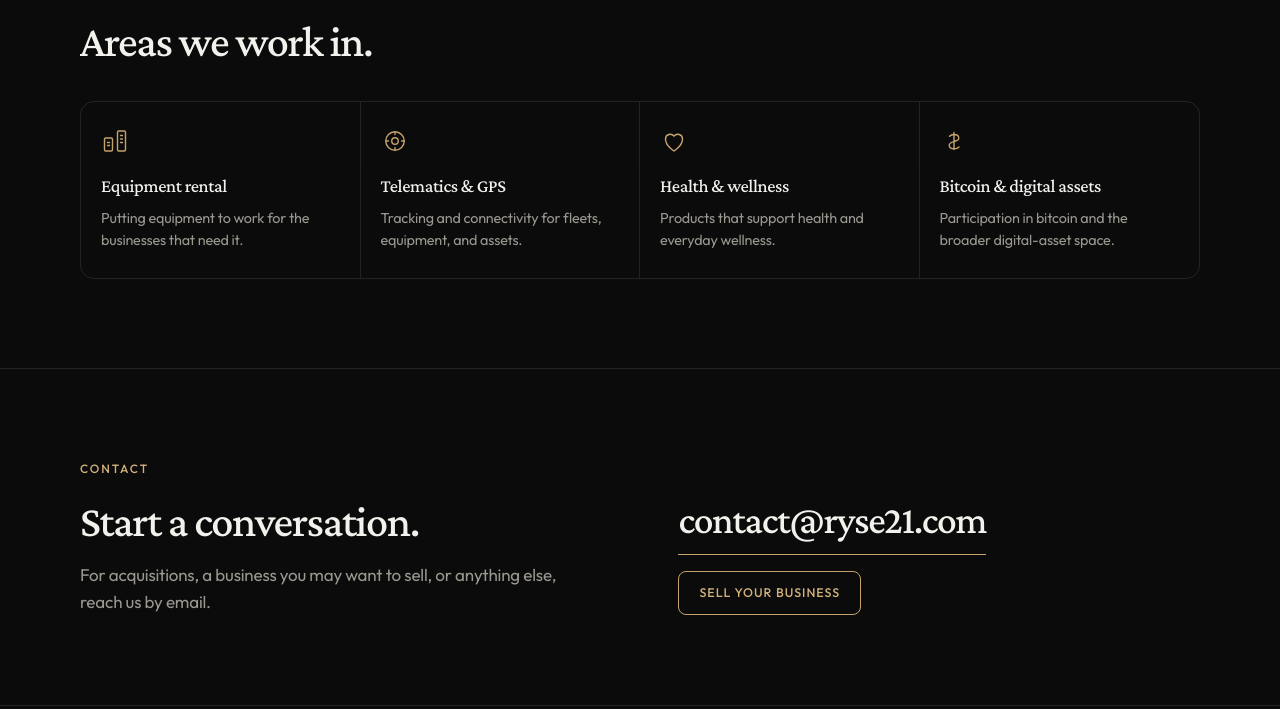
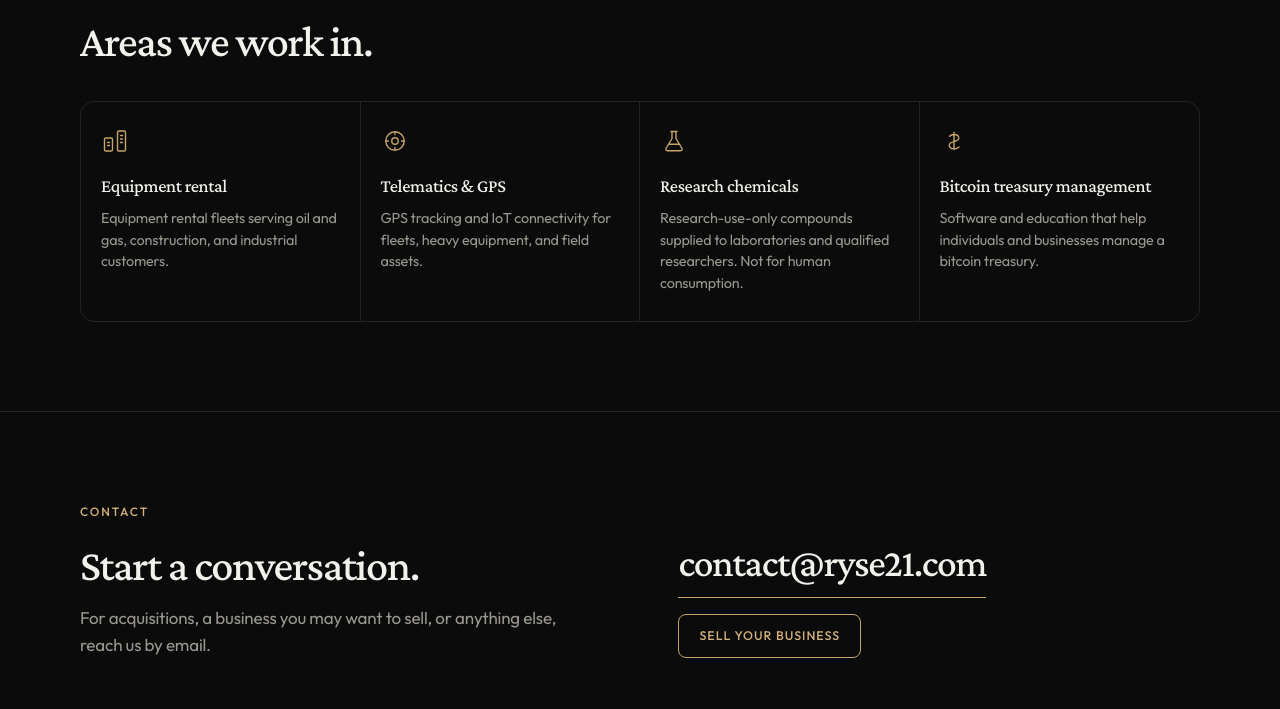
Before and after one commit to ichachere/ryse-21site, a plain HTML site: page index.html in a window 1280 px wide. Shown: the part 2880-3589 px from the top of the page. Drawn offline with Linux system fonts and the light colour scheme.

Commit message:
Reword focus areas

```diff
--- a/index.html
+++ b/index.html
@@ -192,7 +192,7 @@
               <path d="M6.5 15.5H8.5M6.5 18.5H8.5M19.5 8.5H21.5M19.5 12H21.5M19.5 15.5H21.5" stroke="currentColor" stroke-width="1.3" stroke-linecap="round"/>
             </svg>
             <h3>Equipment rental</h3>
-            <p>Putting equipment to work for the businesses that need it.</p>
+            <p>Equipment rental fleets serving oil and gas, construction, and industrial customers.</p>
           </article>
 
           <article class="focus-item">
@@ -202,23 +202,23 @@
               <path d="M14 4.75V7.5M14 20.5V23.25M4.75 14H7.5M20.5 14H23.25" stroke="currentColor" stroke-width="1.3" stroke-linecap="round"/>
             </svg>
             <h3>Telematics &amp; GPS</h3>
-            <p>Tracking and connectivity for fleets, equipment, and assets.</p>
+            <p>GPS tracking and IoT connectivity for fleets, heavy equipment, and field assets.</p>
           </article>
 
           <article class="focus-item">
             <svg class="focus-icon" viewBox="0 0 28 28" fill="none" aria-hidden="true">
-              <path d="M14 24c0 0-8.5-5.2-8.5-12.1A4.7 4.7 0 0 1 14 9.2a4.7 4.7 0 0 1 8.5 2.7C22.5 18.8 14 24 14 24Z" stroke="currentColor" stroke-width="1.4" stroke-linejoin="round"/>
+              <path d="M11 4.5H17M12 4.5V11.5L6 21.5A1.5 1.5 0 0 0 7.3 23.75H20.7A1.5 1.5 0 0 0 22 21.5L16 11.5V4.5M8.6 17.25H19.4" stroke="currentColor" stroke-width="1.4" stroke-linecap="round" stroke-linejoin="round"/>
             </svg>
-            <h3>Health &amp; wellness</h3>
-            <p>Products that support health and everyday wellness.</p>
+            <h3>Research chemicals</h3>
+            <p>Research-use-only compounds supplied to laboratories and qualified researchers. Not for human consumption.</p>
           </article>
 
           <article class="focus-item">
             <svg class="focus-icon" viewBox="0 0 28 28" fill="none" aria-hidden="true">
               <path d="M14 5.5V22.5M9.5 9.25c1.1-1.15 2.55-1.75 4.5-1.75 2.85 0 4.75 1.45 4.75 3.55 0 4.85-9.5 2.3-9.5 7.15 0 2.15 2.05 3.7 5 3.7 2.05 0 3.6-.65 4.75-1.85" stroke="currentColor" stroke-width="1.4" stroke-linecap="round"/>
             </svg>
-            <h3>Bitcoin &amp; digital assets</h3>
-            <p>Participation in bitcoin and the broader digital-asset space.</p>
+            <h3>Bitcoin treasury management</h3>
+            <p>Software and education that help individuals and businesses manage a bitcoin treasury.</p>
           </article>
         </div>
       </div>
```
